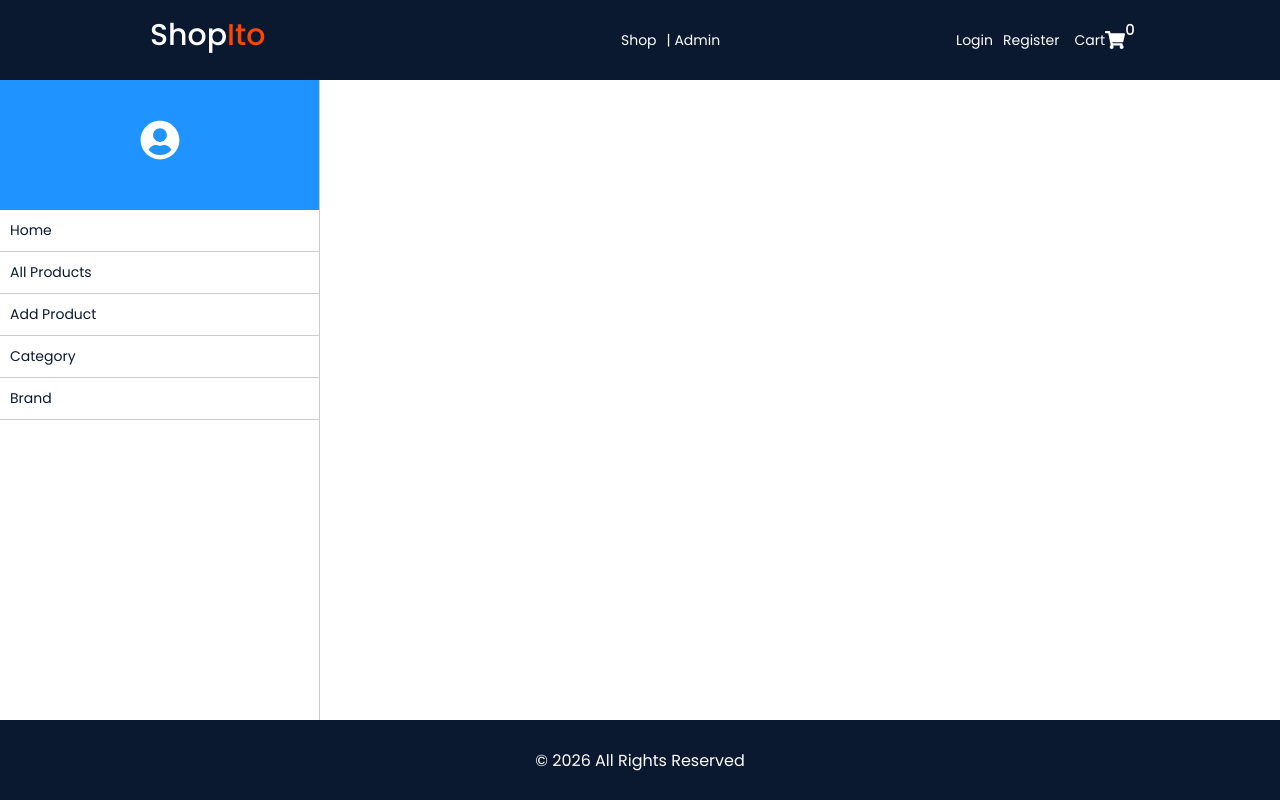
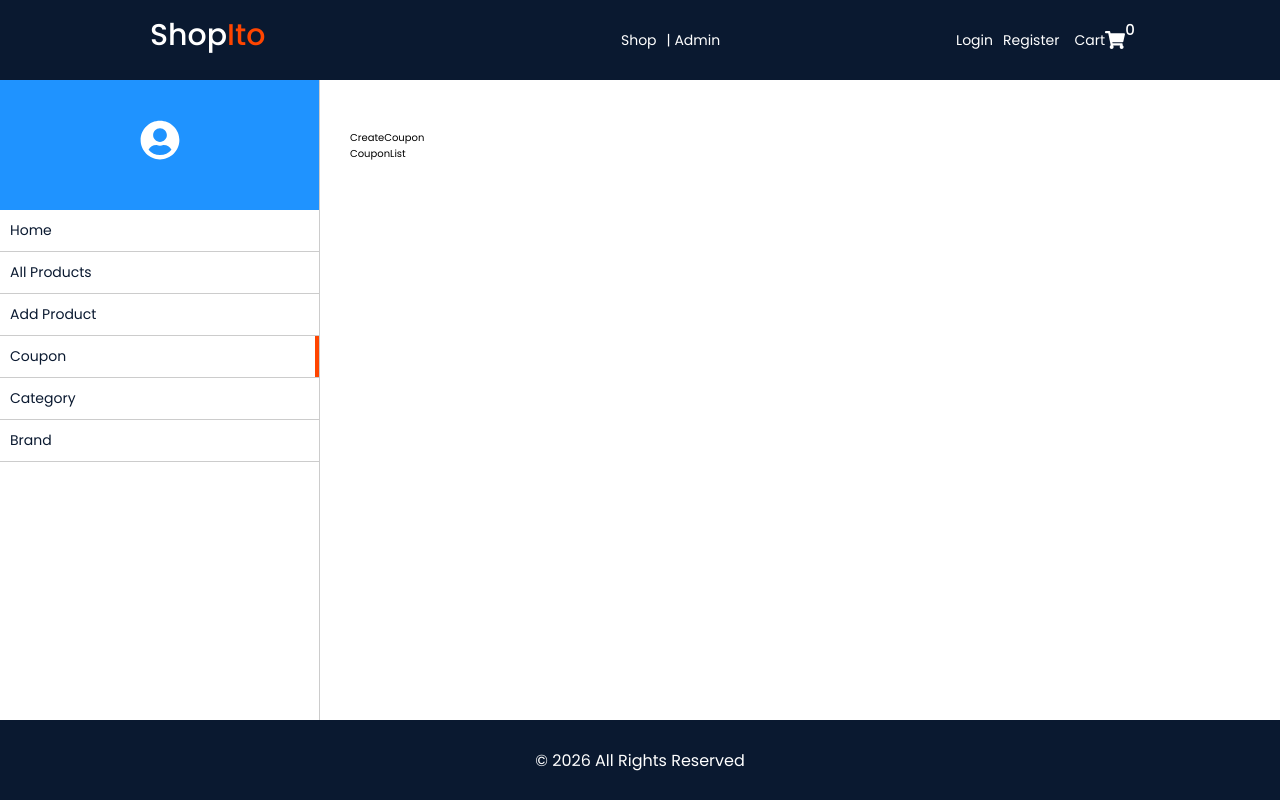
Before and after one commit to kevinkalenga/Shopito_Project, a React (Create React App) app in the folder frontend/: page /admin/coupon in a window 1280 px wide. Built offline with nearby package versions, Linux system fonts and the light colour scheme; no server answers.

Commit message:
Create Coupon - Route

```diff
--- /dev/null
+++ b/frontend/src/components/admin/coupon/Coupon.js
@@ -0,0 +1,17 @@
+import React from 'react'
+import CreateCoupon from './CreateCoupon'
+import CouponList from './CouponList'
+import './Coupon.scss'
+
+const Coupon = () => {
+  return (
+      <section>
+        <div className='container coupon'>
+            <CreateCoupon />
+            <CouponList />
+        </div>
+      </section>
+  )
+}
+
+export default Coupon
--- /dev/null
+++ b/frontend/src/components/admin/coupon/Coupon.scss
@@ -0,0 +1,32 @@
+.coupon {
+  //   margin-bottom: 5rem;
+  .card {
+    width: 100%;
+    max-width: 500px;
+    padding: 1rem;
+  }
+  form {
+    label {
+      display: block;
+      font-size: 1.4rem;
+      font-weight: 500;
+      color: var(--color-dark);
+    }
+    input[type="text"],
+    input[type="number"],
+    input[type="file"],
+    input[type="email"],
+    select,
+    input[type="password"] {
+      display: block;
+      font-size: 1.6rem;
+      font-weight: 300;
+      padding: 1rem;
+      margin: 1rem auto;
+      width: 100%;
+      border: 1px solid #777;
+      border-radius: 3px;
+      outline: none;
+    }
+  }
+}
--- /dev/null
+++ b/frontend/src/components/admin/coupon/CouponList.js
@@ -0,0 +1,9 @@
+import React from 'react'
+
+const CouponList = () => {
+  return (
+    <div>CouponList</div>
+  )
+}
+
+export default CouponList
--- /dev/null
+++ b/frontend/src/components/admin/coupon/CreateCoupon.js
@@ -0,0 +1,9 @@
+import React from 'react'
+
+const CreateCoupon = () => {
+  return (
+    <div>CreateCoupon</div>
+  )
+}
+
+export default CreateCoupon
--- a/frontend/src/components/admin/navbar/Navbar.js
+++ b/frontend/src/components/admin/navbar/Navbar.js
@@ -39,6 +39,11 @@ const Navbar = () => {
                    Add Product
                 </NavLink>
               </li>
+              <li>
+                <NavLink to={"/admin/coupon"} className={activeLink}>
+                   Coupon
+                </NavLink>
+              </li>
 
               <li>
                 <NavLink to={"/admin/category"} className={activeLink}>
--- a/frontend/src/components/admin/viewProducts/ViewProducts.js
+++ b/frontend/src/components/admin/viewProducts/ViewProducts.js
@@ -51,7 +51,7 @@ const ViewProducts = () => {
 
 
   // Begin Paginate
-  const itemsPerPage = 4;
+  const itemsPerPage = 6;
   const [itemOffset, setItemOffset] = useState(0);
 
   const endOffset = itemOffset + itemsPerPage;
--- a/frontend/src/pages/admin/Admin.js
+++ b/frontend/src/pages/admin/Admin.js
@@ -10,6 +10,7 @@ import EditBrand from '../../components/admin/brand/EditBrand'
 import AddProduct from '../../components/admin/addProduct/AddProduct'
 import ViewProducts from '../../components/admin/viewProducts/ViewProducts'
 import EditProduct from '../../components/admin/editProduct/EditProduct'
+import Coupon from '../../components/admin/coupon/Coupon'
 
 
 const Admin = () => {
@@ -28,6 +29,7 @@ const Admin = () => {
             <Route path="brand/edit/:id" element={<EditBrand />} />
             <Route path="add-product" element={<AddProduct/>} />
             <Route path="all-products" element={<ViewProducts/>} />
+            <Route path="coupon" element={<Coupon/>} />
             <Route path="edit-product/:id" element={<EditProduct/>} />
 
           </Routes>
```
